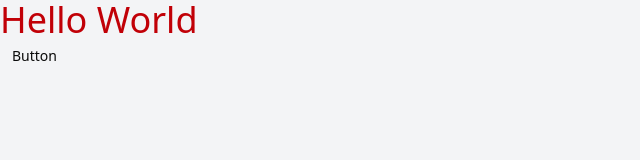
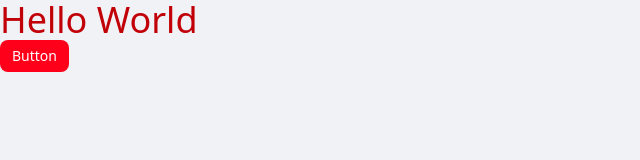
Before and after one commit to dianerdiana/saas-food-menu, a React app in the folder apps/dashboard/: page / in a window 1280 px wide. Shown: the whole page, without its empty margins (0-640 px from the left). Built offline with nearby package versions, Linux system fonts and the light colour scheme.

Commit message:
Update: color theme configuration

```diff
--- a/apps/dashboard/src/app.tsx
+++ b/apps/dashboard/src/app.tsx
@@ -4,7 +4,7 @@ function App() {
   return (
     <div>
       <h1 className="text-red-700 text-4xl">Hello World</h1>
-      <Button size="sm" variant="danger">
+      <Button size="sm" variant="destructive">
         Button
       </Button>
     </div>
--- a/apps/web/src/layouts/navigation-layout.astro
+++ b/apps/web/src/layouts/navigation-layout.astro
@@ -25,14 +25,14 @@ console.log(referer);
     >
       <div class="flex items-center justify-between px-8 py-4">
         <a href="index.html" class="flex flex-col items-center gap-2">
-          <House className="stroke-warning fill-warning" />
-          <p class="text-warning font-normal text-xs">Home</p>
+          <House className="stroke-primary fill-primary" />
+          <p class="text-primary font-normal text-xs">Home</p>
         </a>
         <a href="cart.html" class="flex flex-col items-center gap-2">
           <div class="relative">
             <ShoppingCart className="stroke-muted-foreground" />
             <div
-              class="absolute -top-1 -right-2 flex items-center justify-center w-4 h-4 rounded-full bg-warning"
+              class="absolute -top-1 -right-2 flex items-center justify-center w-4 h-4 rounded-full bg-primary"
             >
               <p class="text-white font-normal text-[10px]" id="cart-count">
                 6
--- a/apps/web/src/views/product-recommendations.tsx
+++ b/apps/web/src/views/product-recommendations.tsx
@@ -15,7 +15,7 @@ export function ProductRecommendation({
       {products.map((product) => (
         <div
           key={product.id}
-          className="flex flex-wrap rounded-xl border border-background p-3 bg-white hover:bg-hover-warning hover:border hover:border-yellow-500 transition-all duration-300"
+          className="flex flex-wrap rounded-xl border border-background p-3 bg-white hover:bg-primary-slate hover:border hover:border-yellow-500 transition-all duration-300"
         >
           <div className="basis-3/12">
             <img
@@ -47,7 +47,7 @@ export function ProductRecommendation({
                 className="flex items-center justify-center w-6 h-6 rounded-full"
                 data-id="1"
                 aria-label="Add to cart"
-                variant="warning"
+                variant="primary"
               >
                 <Plus className="size-4" />
               </Button>
--- a/apps/web/src/views/products-swiper.tsx
+++ b/apps/web/src/views/products-swiper.tsx
@@ -23,7 +23,7 @@ export function ProductsSwiper({ products }: ProductsSwiperProps) {
         <CarouselContent className="w-full">
           {products.map((product, index) => (
             <CarouselItem key={index} className="w-fit basis-2/5">
-              <div className=" p-3 pb-5 bg-white hover:bg-hover-warning rounded-xl border border-background hover:border-yellow-500 transition-all duration-300">
+              <div className=" p-3 pb-5 bg-white hover:bg-primary-slate rounded-xl border border-background hover:border-yellow-500 transition-all duration-300">
                 <a href="details.html">
                   <div className="flex flex-col w-full shrink-0 gap-2.5">
                     <div className="relative flex w-full h-37.5 shrink-0 rounded-xl bg-accent overflow-hidden">
@@ -61,7 +61,7 @@ export function ProductsSwiper({ products }: ProductsSwiperProps) {
                     className="flex items-center justify-center w-6 h-6 rounded-full"
                     data-id="1"
                     aria-label="Add to cart"
-                    variant="warning"
+                    variant="primary"
                     onClick={() => console.log("Klik")}
                   >
                     <Plus className="size-4 stroke-3" />
--- a/packages/ui/src/components/button.tsx
+++ b/packages/ui/src/components/button.tsx
@@ -9,7 +9,7 @@ const buttonVariants = cva(
   {
     variants: {
       variant: {
-        default: "bg-primary text-primary-foreground hover:bg-primary/90",
+        primary: "bg-primary text-primary-foreground hover:bg-primary/90",
         destructive:
           "bg-destructive text-white hover:bg-destructive/90 focus-visible:ring-destructive/20 dark:focus-visible:ring-destructive/40 dark:bg-destructive/60",
         outline:
@@ -19,7 +19,7 @@ const buttonVariants = cva(
         ghost:
           "hover:bg-accent hover:text-accent-foreground dark:hover:bg-accent/50",
         warning:
-          "bg-warning text-white hover:bg-warning/90 focus-visible:ring-warning/20 dark:focus-visible:ring-warning/40 dark:bg-warning/60",
+          "bg-primary text-white hover:bg-primary/90 focus-visible:ring-primary/20 dark:focus-visible:ring-primary/40 dark:bg-primary/60",
         link: "text-primary underline-offset-4 hover:underline",
       },
       size: {
@@ -32,7 +32,7 @@ const buttonVariants = cva(
       },
     },
     defaultVariants: {
-      variant: "default",
+      variant: "primary",
       size: "default",
     },
   }
@@ -40,7 +40,7 @@ const buttonVariants = cva(
 
 function Button({
   className,
-  variant = "default",
+  variant = "primary",
   size = "default",
   asChild = false,
   ...props
--- a/packages/ui/src/styles/globals.css
+++ b/packages/ui/src/styles/globals.css
@@ -9,22 +9,24 @@
 @custom-variant dark (&:is(.dark *));
 
 :root {
-  --background: oklch(96.7% 0.003 264.54);
+  --primary: oklch(73.25% 0.183 51.39); /* #FF801A */
+  --primary-slate: oklch(98.04% 0.013 63.93); /* #fff7f0*/
+  --primary-foreground: oklch(0.985 0 0);
+  --secondary: oklch(79.72% 0.165 80.44); /* #f3af00 */
+  --secondary-foreground: oklch(0.205 0 0);
+  --muted: oklch(94.91% 0 0); /* #eee */
+  --muted-foreground: oklch(48.91% 0 0); /* #606060 */
+  --accent: oklch(0.97 0 0);
+  --accent-foreground: oklch(32.9% 0 0); /* #353535 */
+  --destructive: oklch(62.88% 0.257 27.39); /* #ff001a */
+  --destructive-foreground: oklch(62.88% 0.257 27.39); /* #ff001a */
+
+  --background: oklch(96.15% 0.005 274.97); /* #f1f2f6 */
   --foreground: oklch(0.145 0 0);
   --card: oklch(1 0 0);
   --card-foreground: oklch(0.145 0 0);
   --popover: oklch(1 0 0);
   --popover-foreground: oklch(0.145 0 0);
-  --primary: oklch(0.205 0 0);
-  --primary-foreground: oklch(0.985 0 0);
-  --secondary: oklch(0.97 0 0);
-  --secondary-foreground: oklch(0.205 0 0);
-  --muted: oklch(0.97 0 0);
-  --muted-foreground: oklch(48.91% 0 0);
-  --accent: oklch(0.97 0 0);
-  --accent-foreground: oklch(32.9% 0 0);
-  --destructive: oklch(62.88% 0.257 27.39);
-  --destructive-foreground: oklch(62.88% 0.257 27.39);
   --border: oklch(0.922 0 0);
   --input: oklch(1 0 0);
   --ring: oklch(96.15% 0.005 274.97);
@@ -42,19 +44,11 @@
   --sidebar-accent-foreground: oklch(0.205 0 0);
   --sidebar-border: oklch(0.922 0 0);
   --sidebar-ring: oklch(0.708 0 0);
-
-  --warning: oklch(73.25% 0.183 51.39);
-  --hover-warning: oklch(98.04% 0.013 63.93);
 }
 
 .dark {
-  --background: oklch(0.145 0 0);
-  --foreground: oklch(0.985 0 0);
-  --card: oklch(0.145 0 0);
-  --card-foreground: oklch(0.985 0 0);
-  --popover: oklch(0.145 0 0);
-  --popover-foreground: oklch(0.985 0 0);
   --primary: oklch(0.985 0 0);
+  --primary-slate: oklch(98.04% 0.013 63.93); /* #fff7f0*/
   --primary-foreground: oklch(0.205 0 0);
   --secondary: oklch(0.269 0 0);
   --secondary-foreground: oklch(0.985 0 0);
@@ -64,6 +58,13 @@
   --accent-foreground: oklch(0.985 0 0);
   --destructive: oklch(0.396 0.141 25.723);
   --destructive-foreground: oklch(0.637 0.237 25.331);
+
+  --background: oklch(0.145 0 0);
+  --foreground: oklch(0.985 0 0);
+  --card: oklch(0.145 0 0);
+  --card-foreground: oklch(0.985 0 0);
+  --popover: oklch(0.145 0 0);
+  --popover-foreground: oklch(0.985 0 0);
   --border: oklch(0.269 0 0);
   --input: oklch(0.269 0 0);
   --ring: oklch(0.556 0 0);
@@ -80,19 +81,11 @@
   --sidebar-accent-foreground: oklch(0.985 0 0);
   --sidebar-border: oklch(0.269 0 0);
   --sidebar-ring: oklch(0.439 0 0);
-
-  --warning: oklch(73.25% 0.183 51.39);
-  --hover-warning: oklch(98.04% 0.013 63.93);
 }
 
 @theme inline {
-  --color-background: var(--background);
-  --color-foreground: var(--foreground);
-  --color-card: var(--card);
-  --color-card-foreground: var(--card-foreground);
-  --color-popover: var(--popover);
-  --color-popover-foreground: var(--popover-foreground);
   --color-primary: var(--primary);
+  --color-primary-slate: oklch(98.04% 0.013 63.93); /* #fff7f0*/
   --color-primary-foreground: var(--primary-foreground);
   --color-secondary: var(--secondary);
   --color-secondary-foreground: var(--secondary-foreground);
@@ -102,6 +95,13 @@
   --color-accent-foreground: var(--accent-foreground);
   --color-destructive: var(--destructive);
   --color-destructive-foreground: var(--destructive-foreground);
+
+  --color-background: var(--background);
+  --color-foreground: var(--foreground);
+  --color-card: var(--card);
+  --color-card-foreground: var(--card-foreground);
+  --color-popover: var(--popover);
+  --color-popover-foreground: var(--popover-foreground);
   --color-border: var(--border);
   --color-input: var(--input);
   --color-ring: var(--ring);
@@ -122,9 +122,6 @@
   --color-sidebar-accent-foreground: var(--sidebar-accent-foreground);
   --color-sidebar-border: var(--sidebar-border);
   --color-sidebar-ring: var(--sidebar-ring);
-
-  --color-warning: oklch(73.25% 0.183 51.39);
-  --color-hover-warning: oklch(98.04% 0.013 63.93);
 }
 
 @layer base {
@@ -136,6 +133,6 @@
   }
 }
 
-.bg-warning-gradient {
+.bg-primary-gradient {
   background-image: linear-gradient(90deg, #ff923c 0%, #ff801a 100%);
 }
```
Also changed, not shown: apps/web/src/pages/index.astro (+5 -5 lines).
